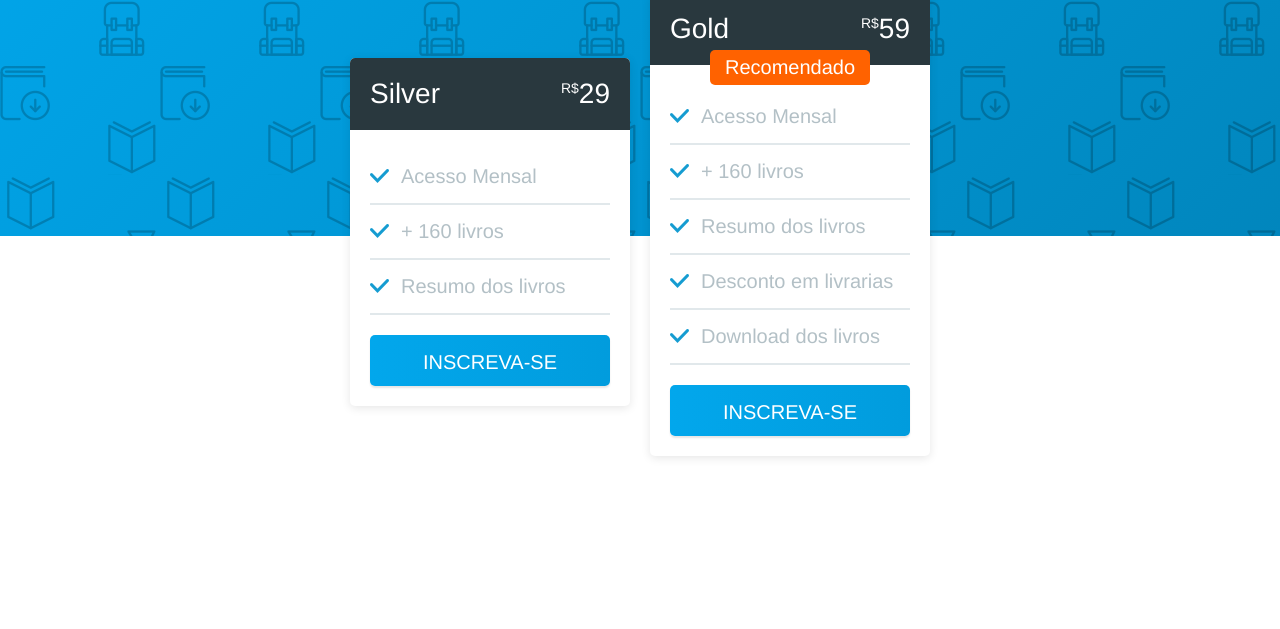
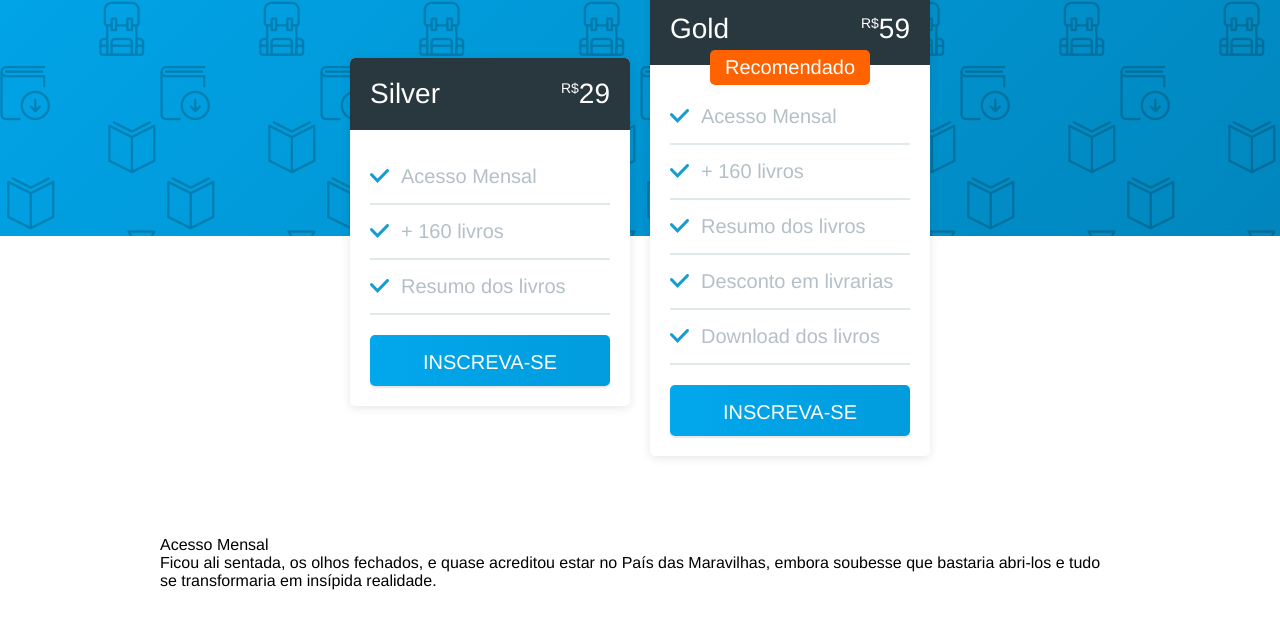
Before and after one commit to thiagopaiva99/vanbook, a plain HTML site: page index.html in a window 1280 px wide. Shown: the part 255-884 px from the top of the page. Drawn offline with Linux system fonts and the light colour scheme.

Commit message:
Section first content

```diff
--- a/index.html
+++ b/index.html
@@ -58,7 +58,10 @@
 	</section>
 
 	<section class="beneficios-section container">
-
+		<div class="beneficio">
+			<h2>Acesso Mensal</h2>
+			<p>Ficou ali sentada, os olhos fechados, e quase acreditou estar no País das Maravilhas, embora soubesse que bastaria abri-los e tudo se transformaria em insípida realidade.</p>
+		</div>
 	</section>
 
 	<section class="modal">
```
